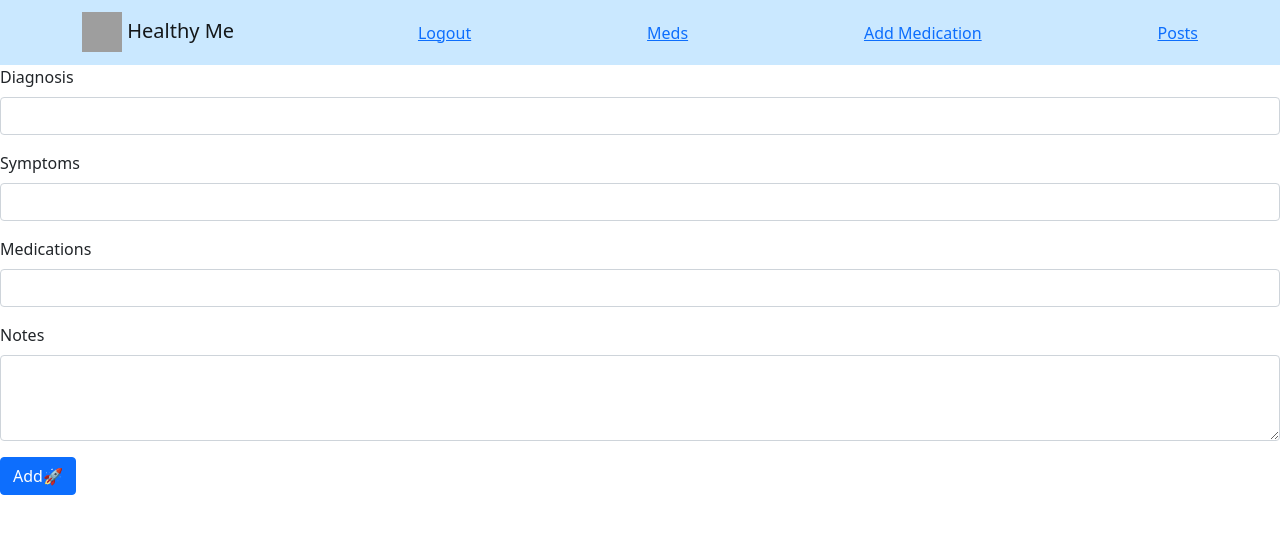
After one commit to M12mm4/cs50Project, a Django app: page /posts/AddPost in a window 1280 px wide. The commit adds this page. Shown: the top 534 px of the page. Run offline with Django 4.2, Linux system fonts and the light colour scheme; a user stored in the database is signed in; some libraries are stand-ins or nearby versions; grey boxes are pictures that could not be loaded.

Commit message:
posts added

```diff
--- a/project/Medical_Portal/main/admin.py
+++ b/project/Medical_Portal/main/admin.py
@@ -1,5 +1,6 @@
 from django.contrib import admin
-from .models import User, Medication
+from .models import User, Medication, Posts
 # Register your models here.
 admin.site.register(User)
 admin.site.register(Medication)
+admin.site.register(Posts)
--- a/project/Medical_Portal/main/models.py
+++ b/project/Medical_Portal/main/models.py
@@ -29,3 +29,8 @@ class Posts(models.Model):
     medications = models.CharField(max_length=300)
     diagnosis = models.CharField(max_length=150)
     Notes = models.TextField(max_length=300)
+    created_at = models.DateTimeField(auto_now_add=True)
+    updated_at = models.DateTimeField(auto_now=True)
+
+    class Meta:
+        ordering = ['-created_at', '-updated_at']
--- /dev/null
+++ b/project/Medical_Portal/main/templates/main/add_post.html
@@ -0,0 +1,24 @@
+{% extends "main.html" %}
+{% block title %} Login {% endblock %}
+{% block body %}
+    <form action="{% url 'add_post' %}" method="post">
+        {% csrf_token %}
+        <div class="mb-3">
+            <label for="diagnosis" class="form-label">Diagnosis</label>
+            <input type="text" class="form-control" id="diagnosis" name="diagnosis" required>
+        </div>
+        <div class="mb-3">
+            <label for="symptoms" class="form-label">Symptoms</label>
+            <input type="text" name="symptoms" class="form-control" id="symptoms" required>
+        </div>
+        <div class="mb-3">
+            <label for="medications" class="form-label">Medications</label>
+            <input type="text" name="medications" class="form-control" id="medications" required>
+        </div>
+        <div class="mb-3">
+            <label for="notes" class="form-label">Notes</label>
+            <textarea class="form-control" id="Notes" rows="3" name="notes"></textarea>
+        </div>
+        <button type="submit" class="btn btn-primary">Add🚀</button>
+    </form>
+{% endblock %}
--- a/project/Medical_Portal/main/urls.py
+++ b/project/Medical_Portal/main/urls.py
@@ -8,6 +8,12 @@ urlpatterns = [
     path('logout/', views.logoutUser, name='logout'),
     path('register/', views.register_user, name='register'),
     path('AddMedication/', views.add_med, name='add_meds'),
-    path('EditMedication/<str:pk>/', views.edit_medication, name="edit_med"),
-    path('DeleteMedication/<str:pk>/', views.delete_med, name="delete_med")
+    path('EditMedication/<str:pk>/', views.edit_medication, name='edit_med'),
+    path('DeleteMedication/<str:pk>/', views.delete_med, name='delete_med'),
+
+    ############### Posts Urls ###########################
+    path('posts/', views.posts, name='posts'),
+    path('posts/AddPost', views.add_post, name='add_post')
+
+
 ]
--- a/project/Medical_Portal/main/views.py
+++ b/project/Medical_Portal/main/views.py
@@ -1,5 +1,5 @@
 from django.shortcuts import render, redirect
-from .models import Medication, User
+from .models import Medication, User, Posts
 from django.contrib import messages
 from django.contrib.auth import authenticate, login, logout
 from .forms import UserRegister
@@ -47,14 +47,19 @@ def logoutUser(request):
     return redirect("home")
 
 def register_user(request):
-    if request.method == "POST":
-	    form = UserRegister(request.POST)
-	    if form.is_valid():
-	        form.save()
-	        return redirect("home")
+    form = UserRegister()
 
-    form = UserRegister()
-    return render(request, "main/register.html", {"form":form})
+    if request.method == 'POST':
+        form = UserRegister(request.POST)
+        if form.is_valid():
+            user = form.save(commit=False)
+            user.save()
+            login(request, user)
+            return redirect('home')
+        else:
+            messages.error(request, 'An error occurred during registration')
+
+    return render(request, 'main/register.html', {'form': form})
 
 
 """################ Medicatio CRUD ################"""
@@ -71,7 +76,6 @@ def add_med(request):
         if not name or not times or not notes:
             return messages.warning(request, "You Should fill every field", )
 
-        print(f"\n\n##### {name} {times} {notes} #######")
         current_user = request.user
         Medication.objects.create(
             patient = current_user,
@@ -110,3 +114,39 @@ def delete_med(request, pk):
     return render(request, "main/delete.html", {
         "med": med,
     })
+
+"""################### Posts Page ###################"""
+
+@login_required(login_url='login')
+def posts(request):
+    posts = Posts.objects.all()
+
+    return render(request, "main/posts.html", {
+        "posts": posts,
+    })
+
+
+
+@login_required(login_url='login')
+def add_post(request):
+    current_user = request.user
+
+    if request.method == "POST":
+        diagnosis = request.POST.get("diagnosis")
+        symptoms = request.POST.get("symptoms")
+        notes = request.POST.get("notes")
+        medications = request.POST.get("medications")
+
+        if not notes or not symptoms or not diagnosis:
+            messages.warning(request, "You should fill every field")
+
+        Posts.objects.create(
+            author = current_user,
+            diagnosis = diagnosis,
+            symptoms = symptoms,
+            Notes = notes,
+            medications = medications
+        )
+
+        return redirect("posts")
+    return render(request, "main/add_post.html")
--- a/project/Medical_Portal/templates/navbar.html
+++ b/project/Medical_Portal/templates/navbar.html
@@ -20,17 +20,21 @@
 
       <!-- Left links -->
       {% if request.user.is_authenticated %}
-        <div class="d-flex align-items-center">
+        <div class="d-flex align-items-right">
           <a href="{% url 'logout' %}">Logout </a>
         </div>
-        <div class="d-flex align-items-center">
+        <div class="d-flex align-items-right">
           <a href="{% url 'meds' %}">Meds</a>
         </div>
-        <div class="d-flex align-items-center">
+        <div class="d-flex align-items-right">
           <a href="{% url 'add_meds' %}">Add Medication</a>
         </div>
+        <div class="d-flex align-items-right">
+          <a href="{% url 'posts' %}">Posts </a>
+        </div>
+
       {% else %}
-        <div class="d-flex align-items-center">
+        <div class="d-flex align-items-right">
           <a href="{% url 'login' %}"><button type="button" class="btn btn-link px-3 me-2">
             Login
           </button></a>
```
Also changed, not shown: project/Medical_Portal/main/templates/main/posts.html (added, +11 -0 lines), .gitpod.yml, README.md (deleted), project/Medical_Portal/db.sqlite3, project/Medical_Portal/main/migrations/0003_posts.py (added), project/README.md.
